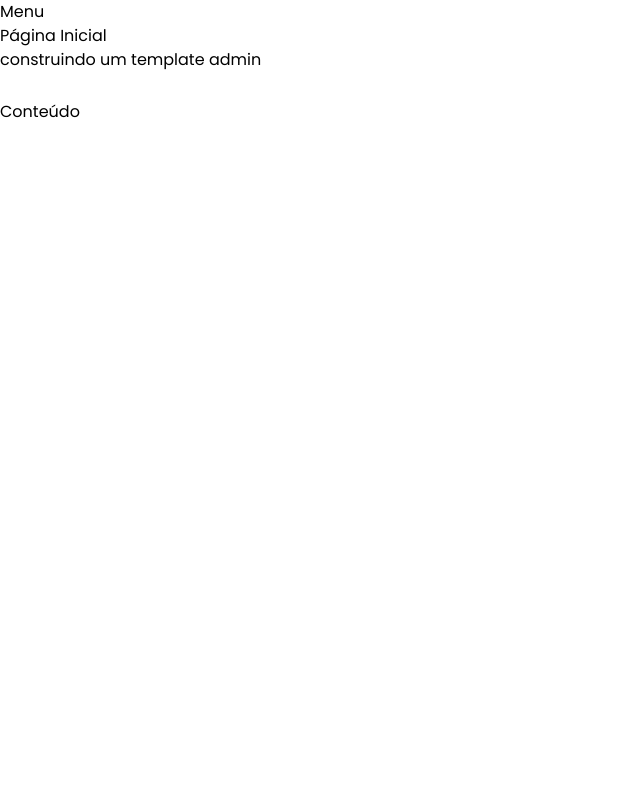
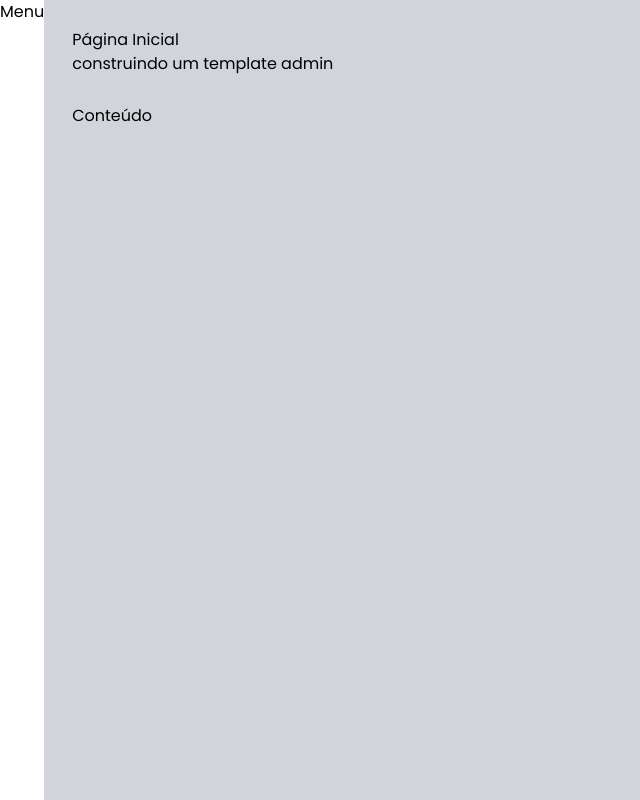
Before and after one commit to emersonhenriquedev/next-admin, a Next.js app: page / in a window 1280 px wide. Shown: the whole page, without its empty margins (0-640 px from the left). Built offline with nearby package versions, Linux system fonts and the light colour scheme.

Commit message:
Layout component

```diff
--- a/src/components/template/Layout.tsx
+++ b/src/components/template/Layout.tsx
@@ -10,12 +10,14 @@
 
 export default function Layout(props: LayoutProps) {
     return (
-        <div>
+        <div className="flex h-screen w-screen">
             <MenuLateral />
-            <Cabecalho titulo={props.titulo} subtitulo={props.subtitulo} />
-            <Conteudo>
-                {props.children}
-            </Conteudo>
+            <div className="flex flex-col w-full p-7 bg-gray-300">
+                <Cabecalho titulo={props.titulo} subtitulo={props.subtitulo} />
+                <Conteudo>
+                    {props.children}
+                </Conteudo>
+            </div>
         </div>
     )
 }
```
